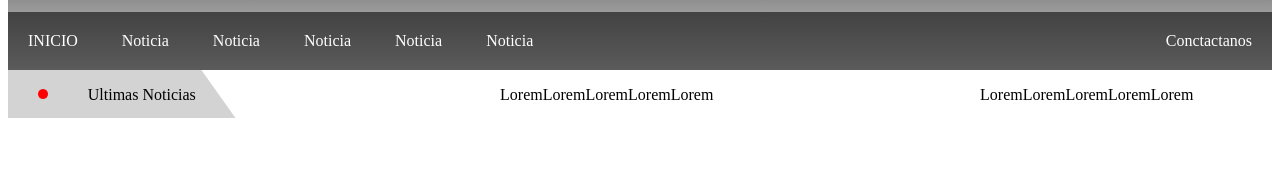
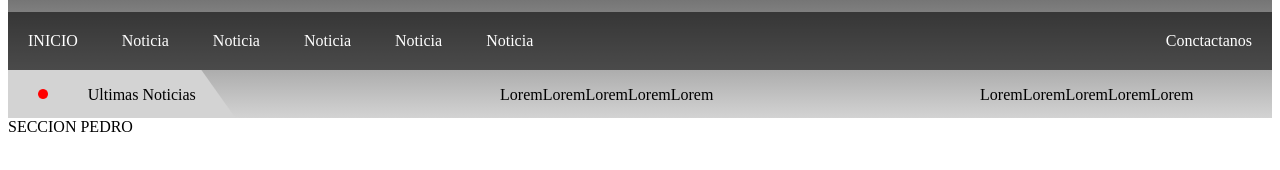
Before and after one commit to andreibn00/SearchForIt, a plain HTML site: page index.html in a window 1280 px wide. Shown: the part 164-334 px from the top of the page. Drawn offline with Linux system fonts and the light colour scheme.

Commit message:
noticias_destacadas movida a la seccion header

```diff
--- a/index.html
+++ b/index.html
@@ -25,9 +25,6 @@
                 </ul>
             </nav>
 
-        </div>
-
-        <div class="body">
             <div class="noticias_destacadas">
                 <div class="ultimas_noticias">
                     <img class="circulo_directo" src="css/circulo_directo.png">
@@ -44,6 +41,10 @@
             </div>
         </div>
 
+        <div class="body">
+            SECCION PEDRO
+        </div>
+
 
 
 
```
